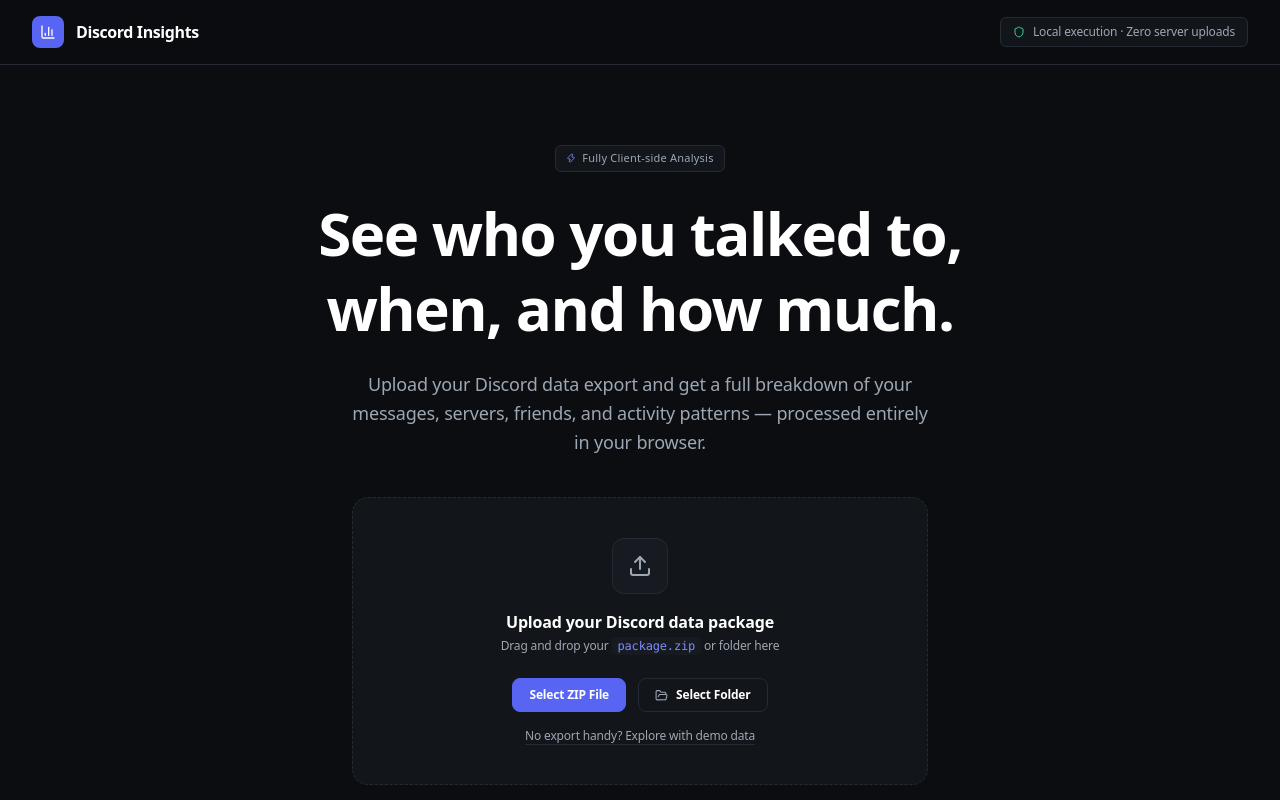
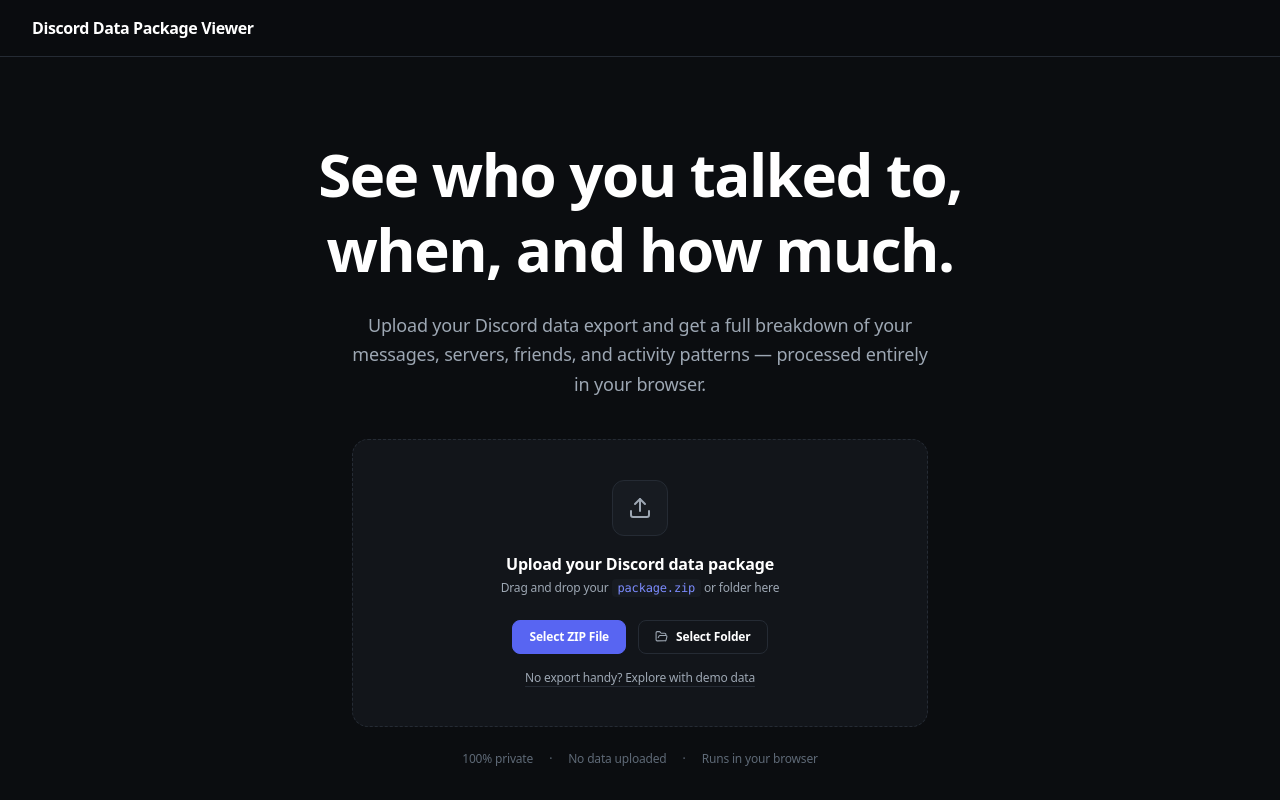
Before and after one commit to alicodezx/Discord-Data-Package-Viewer, a Next.js app: page / in a window 1280 px wide. Shown: the top 800 px of the page. Built offline with nearby package versions, Linux system fonts and the light colour scheme.

Commit message:
Rebrand to Discord Data Package Viewer and clean up header layouts

```diff
--- a/src/app/layout.tsx
+++ b/src/app/layout.tsx
@@ -5,20 +5,20 @@
 const inter = Inter({ subsets: ["latin"], variable: "--font-inter" });
 
 export const metadata: Metadata = {
-  title: "Discord Insights — Client-Side Discord Analytics Dashboard",
+  title: "Discord Data Package Viewer — Client-Side Discord Analytics Dashboard",
   description:
     "An interactive personal dashboard and analytical recap of your Discord history. Analyze message frequency, top servers, friend affinities, and billing trends completely client-side.",
-  keywords: ["Discord", "Analytics", "Wrapped", "Insights", "Data Export", "Privacy-first"],
-  authors: [{ name: "Discord Insights Team" }],
+  keywords: ["Discord", "Analytics", "Wrapped", "Viewer", "Data Export", "Privacy-first"],
+  authors: [{ name: "Discord Data Package Viewer Team" }],
   openGraph: {
-    title: "Discord Insights — Client-Side Discord Analytics Dashboard",
+    title: "Discord Data Package Viewer — Client-Side Discord Analytics Dashboard",
     description: "Explore your entire Discord history with stunning visuals and deep statistical breakdowns.",
     type: "website",
-    siteName: "Discord Insights",
+    siteName: "Discord Data Package Viewer",
   },
   twitter: {
     card: "summary_large_image",
-    title: "Discord Insights — Client-Side Discord Analytics Dashboard",
+    title: "Discord Data Package Viewer — Client-Side Discord Analytics Dashboard",
     description: "Explore your entire Discord history with stunning visuals and deep statistical breakdowns.",
   },
   icons: {
--- a/src/components/Dashboard.tsx
+++ b/src/components/Dashboard.tsx
@@ -64,13 +64,9 @@
       <AnimatePresence>
         <aside className={`sidebar flex flex-col justify-between ${mobileMenuOpen ? "open" : ""}`}>
           <div>
-            {/* Logo area */}
             <div className="px-6 py-5 border-b border-[#252B34] flex items-center gap-3">
-              <div className="w-7 h-7 rounded-lg bg-[#5865F2] flex items-center justify-center flex-shrink-0">
-                <BarChart3 size={14} className="text-white" />
-              </div>
               <div>
-                <h2 className="text-white font-bold text-xs leading-none tracking-tight">DISCORD INSIGHTS</h2>
+                <h2 className="text-white font-extrabold text-xs tracking-wide">DISCORD DATA PACKAGE VIEWER</h2>
                 <p className="text-[#5E6976] text-[10px] uppercase font-bold mt-0.5 tracking-wider">Dashboard</p>
               </div>
             </div>
@@ -132,10 +128,7 @@
       {/* Mobile responsive header */}
       <div className="md:hidden fixed top-0 left-0 right-0 z-50 bg-[#12151A] border-b border-[#252B34] px-4 py-3 flex items-center justify-between">
         <div className="flex items-center gap-2">
-          <div className="w-6 h-6 rounded-lg bg-[#5865F2] flex items-center justify-center">
-            <BarChart3 size={12} className="text-white" />
-          </div>
-          <span className="text-white font-bold text-xs tracking-tight">Discord Insights</span>
+          <span className="text-white font-bold text-xs tracking-tight">Discord Data Package Viewer</span>
         </div>
         <button
           onClick={() => setMobileMenuOpen(!mobileMenuOpen)}
--- a/src/components/LandingPage.tsx
+++ b/src/components/LandingPage.tsx
@@ -157,14 +157,7 @@
       {/* Navigation */}
       <nav className="relative z-10 border-b border-[#252B34] bg-[#0B0D10]/80 backdrop-blur-md px-8 py-4 flex items-center justify-between">
         <div className="flex items-center gap-3">
-          <div className="w-8 h-8 rounded-lg bg-[#5865F2] flex items-center justify-center">
-            <BarChart3 size={16} className="text-white" />
-          </div>
-          <span className="font-semibold text-white text-base tracking-tight">Discord Insights</span>
-        </div>
-        <div className="flex items-center gap-2 text-xs text-[#9DA7B3] font-medium bg-[#12151A] px-3 py-1.5 rounded-md border border-[#252B34]">
-          <Shield size={12} className="text-[#34D399]" />
-          <span>Local execution · Zero server uploads</span>
+          <span className="font-semibold text-white text-base tracking-tight">Discord Data Package Viewer</span>
         </div>
       </nav>
 
@@ -175,10 +168,6 @@
           animate={{ opacity: 1, y: 0 }}
           transition={{ duration: 0.5, ease: [0.16, 1, 0.3, 1] }}
         >
-          <div className="premium-badge mx-auto mb-6">
-            <Zap size={10} className="text-[#7C8CFF]" />
-            <span>Fully Client-side Analysis</span>
-          </div>
 
           <h1 className="text-4xl md:text-5xl lg:text-6xl font-extrabold tracking-tight text-white mb-6 leading-tight max-w-3xl mx-auto">
             See who you talked to,<br />
@@ -343,7 +332,7 @@
 
       {/* Minimal clean footer */}
       <footer className="relative z-10 border-t border-[#252B34] py-8 text-center text-[#5E6976] text-xs">
-        <p>© {new Date().getFullYear()} Discord Insights. Not affiliated with Discord Inc.</p>
+        <p>© {new Date().getFullYear()} Discord Data Package Viewer. Not affiliated with Discord Inc.</p>
       </footer>
     </div>
   );
--- a/src/components/sections/InformationSection.tsx
+++ b/src/components/sections/InformationSection.tsx
@@ -34,7 +34,7 @@
       icon: AlertTriangle,
       color: "#EF4444",
       title: "Discrepancy Disclaimer",
-      content: "Discord Insights is an unofficial data wrapper. The metrics, graphs, and figures shown are approximations based entirely on the provided raw JSON/CSV data. We make various assumptions (e.g., mapping internal status flags to 'Success' or 'Pending') to reconstruct the UI. Consequently, figures can have discrepancies compared to the live Discord app."
+      content: "Discord Data Package Viewer is an unofficial data wrapper. The metrics, graphs, and figures shown are approximations based entirely on the provided raw JSON/CSV data. We make various assumptions (e.g., mapping internal status flags to 'Success' or 'Pending') to reconstruct the UI. Consequently, figures can have discrepancies compared to the live Discord app."
     }
   ];
 
```
Also changed, not shown: 1 other file (tests, documents, lock files or other folders).
